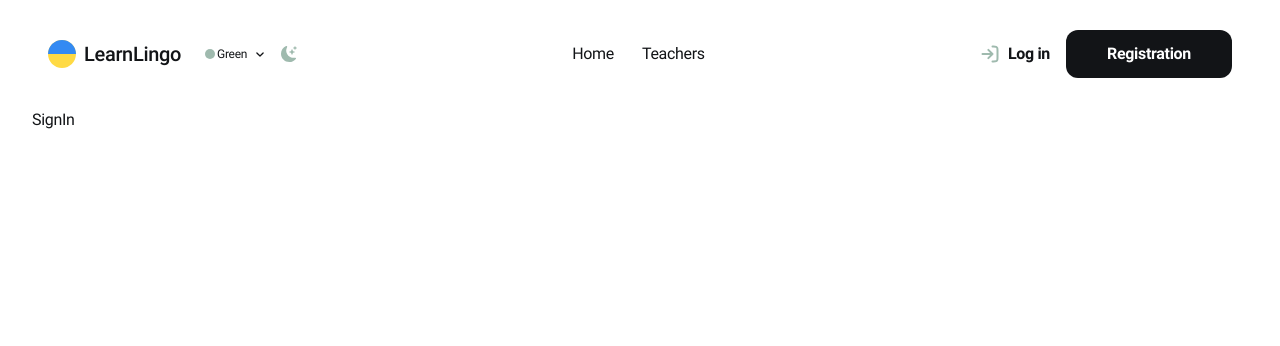
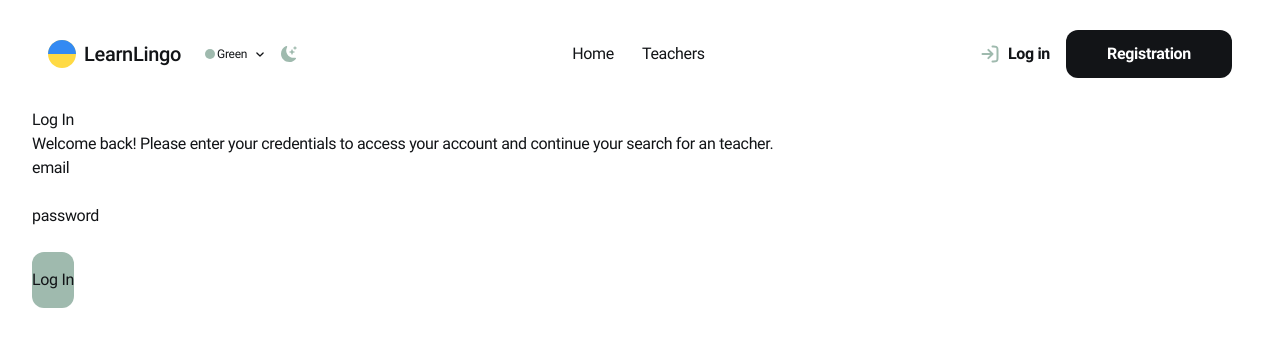
Before and after one commit to anastasiia-riabokon/LearnLingo, a React (Vite) app: page /sign_in in a window 1280 px wide. Shown: the top 346 px of the page. Built offline with nearby package versions, Linux system fonts and the light colour scheme; no server answers.

Commit message:
feat: signin user

```diff
--- a/firebase.js
+++ b/firebase.js
@@ -51,7 +51,11 @@ export const loginUser = async ({email, password}) => {
   try {
     const userCredential = await signInWithEmailAndPassword(auth, email, password);
     const user = userCredential.user;
-    return user;
+    return {
+      uid: user.uid,
+      email: user.email,
+      token: userCredential.user.stsTokenManager.accessToken,
+    };
   } catch (error) {
     throw error;
   }
--- /dev/null
+++ b/src/components/Forms/SignInForm.jsx
@@ -0,0 +1,37 @@
+import {useDispatch} from "react-redux";
+import {useForm} from "react-hook-form";
+import FormAuth from "./FormAuth";
+import {signInUser} from "../../redux/auth/operations";
+
+const SignInForm = () => {
+  const dispatch = useDispatch();
+  const {reset, handleSubmit, register} = useForm();
+
+  const onSubmit = (data) => {
+    const user = {
+      email: data.email,
+      password: data.password,
+    };
+
+    dispatch(signInUser(user));
+
+    reset();
+  };
+  return (
+    <div>
+      <FormAuth
+        onSubmit={handleSubmit(onSubmit)}
+        title={"Log In"}
+        textInfo={
+          "Welcome back! Please enter your credentials to access your account and continue your search for an teacher."
+        }
+        btnText={"Log In"}
+        fields={[
+          {label: "email", type: "text", register: register("email")},
+          {label: "password", type: "password", register: register("password")},
+        ]}
+      />
+    </div>
+  );
+};
+export default SignInForm;
--- a/src/pages/SignInPage/SignInPage.jsx
+++ b/src/pages/SignInPage/SignInPage.jsx
@@ -1,4 +1,10 @@
+import SignInForm from "../../components/Forms/SignInForm";
+
 const SignInPage = () => {
-  return <div>SignIn</div>;
+  return (
+    <div>
+      <SignInForm />
+    </div>
+  );
 };
 export default SignInPage;
```
